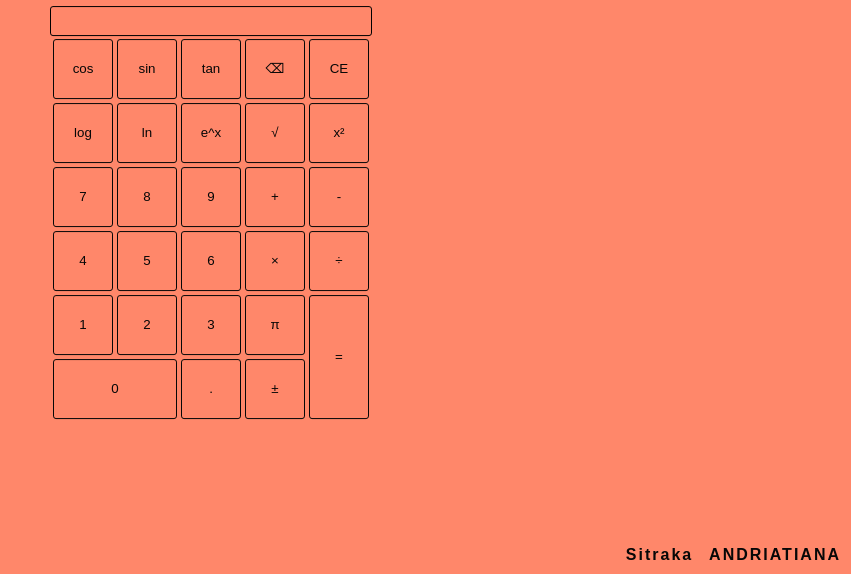
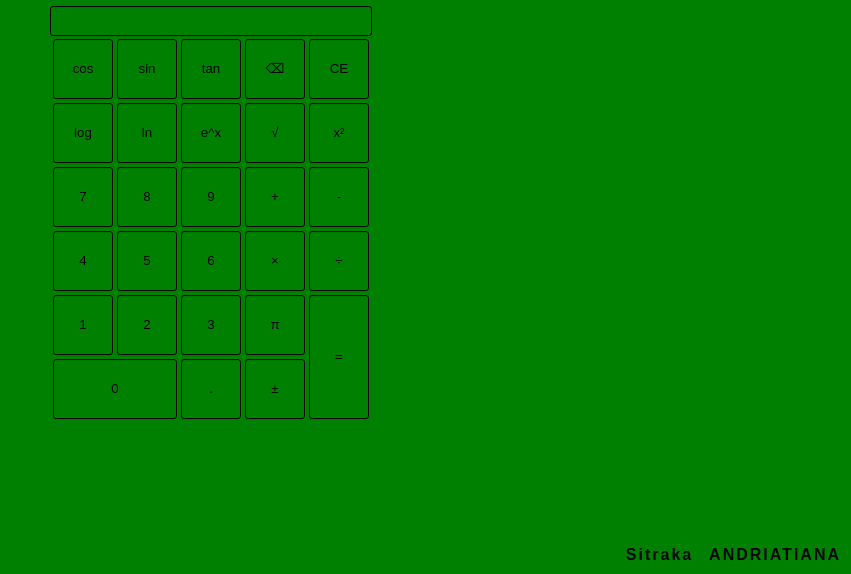
Before and after one commit to rakotomandimby/tpgg1, a plain HTML site: page index.html in a window 1280 px wide. Shown: the part 226-800 px from the top of the page, without its empty margins (429-1280 px from the left). Drawn offline with Linux system fonts and the light colour scheme.

Commit message:
Voilà de quoi embeter

```diff
--- a/style.css
+++ b/style.css
@@ -5,7 +5,7 @@ html, body {
     padding: 0;
 }
 body {
-    background-color: rgb(255, 135, 106);
+    background-color: green;
 }
 h1 {
     text-align: center;
```
